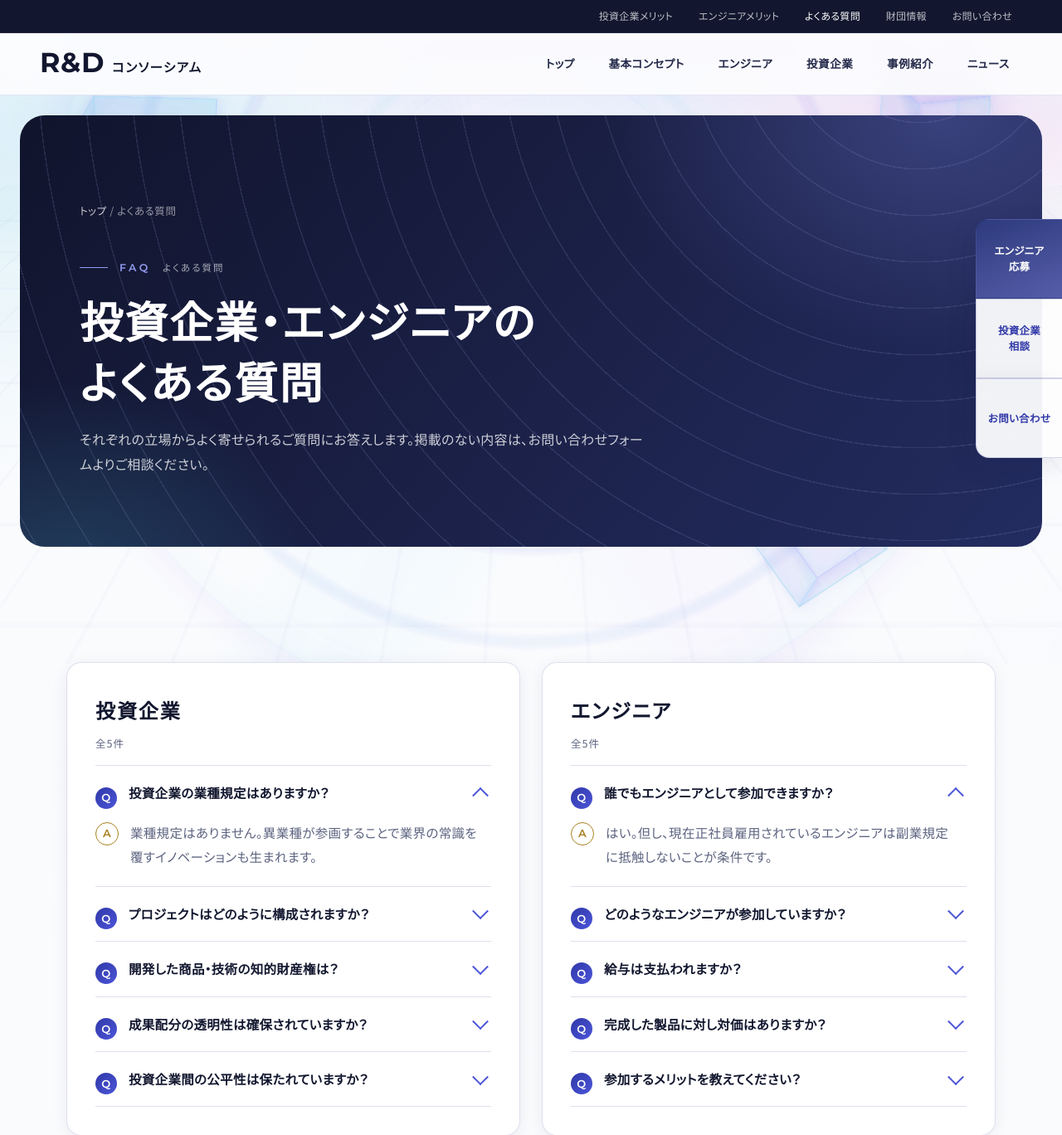
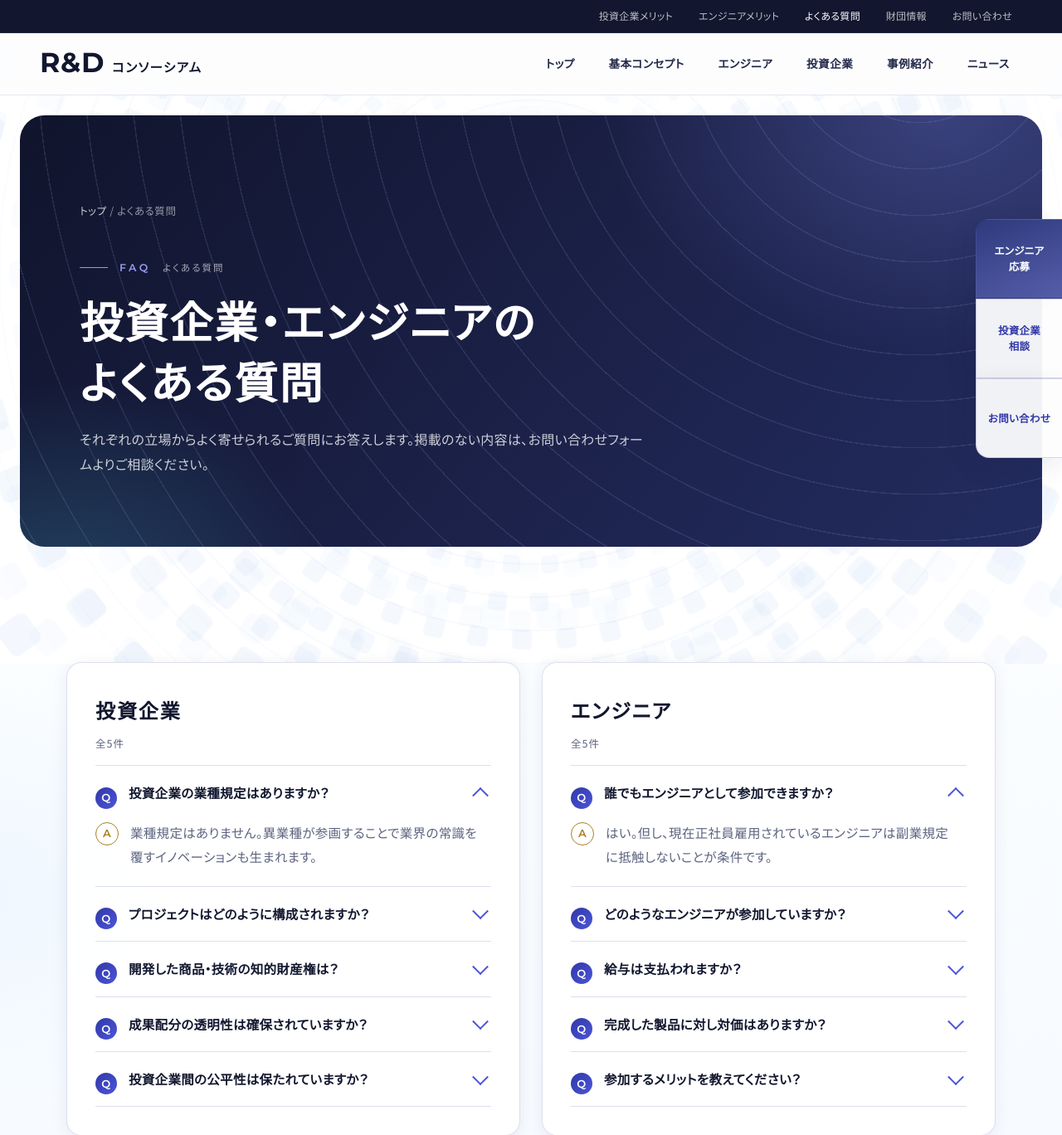
Before and after one commit to aboshiDaisuke/rd-consortium-lp-v2, a PHP site: page /rd-renewal/faq.html in a window 1280 px wide. Shown: the top 1368 px of the page at 83% size. Run offline with PHP 8.4, Linux system fonts and the light colour scheme.

Commit message:
背景をHAL風の氷の渦に変更し吸い込みアニメを追加
モザイクタイルが中心へ流れる演出にし、浮遊図形は削除して渦に集中。

```diff
--- a/rd-renewal/styles.css
+++ b/rd-renewal/styles.css
@@ -45,11 +45,11 @@ body {
   letter-spacing: 0.02em;
   line-break: strict;
   font-feature-settings: "palt";
+  /* HAL風: 白基調 + 氷色の薄い光（渦背景が透ける） */
   background:
-    radial-gradient(1000px 480px at 78% -60px, rgba(118, 70, 235, 0.10), transparent 68%),
-    radial-gradient(900px 520px at -80px 280px, rgba(79, 195, 221, 0.10), transparent 62%),
-    radial-gradient(700px 400px at 100% 70%, rgba(21, 94, 232, 0.05), transparent 55%),
-    linear-gradient(180deg, #f4f6fb 0%, #fafbfd 420px, #fcfcfe 100%);
+    radial-gradient(900px 480px at 80% -40px, rgba(189, 214, 245, 0.45), transparent 65%),
+    radial-gradient(700px 420px at -60px 40%, rgba(237, 246, 255, 0.9), transparent 60%),
+    linear-gradient(180deg, #ffffff 0%, #f7fbff 50%, #ffffff 100%);
   overflow-x: clip;
 }
 
@@ -83,178 +83,175 @@ select:focus-visible, textarea:focus-visible, summary:focus-visible {
 main, .site-footer { position: relative; z-index: 1; }
 
 /* ============================================================
-   モーション背景 — 近未来グリッド + ホログラムリング + ネオンキューブ
+   モーション背景 — HAL風「氷の渦」+ ガラスワイヤーフレーム
+   参考: https://www.hal.ac.jp/nagoya
    ============================================================ */
 .motion-bg {
-  position: fixed; inset: 0; z-index: 0; pointer-events: none; overflow: hidden;
-  --fx-cyan: rgba(79, 195, 221, 0.55);
-  --fx-violet: rgba(118, 70, 235, 0.42);
-  --fx-blue: rgba(21, 94, 232, 0.38);
-  --fx-line: rgba(122, 130, 200, 0.22);
+  position: fixed;
+  inset: 0;
+  z-index: 0;
+  pointer-events: none;
+  overflow: hidden;
+  background: #ffffff;
 }
 
-/* 遠景: パースグリッド + スキャンライン + フローティングパーティクル */
-.motion-bg::before {
-  content: "";
+/* 渦モザイク（JSでSVGタイルを生成・2層で吸い込みループ） */
+.motion-vortex {
   position: absolute;
-  left: -20%;
-  right: -20%;
-  top: 28%;
-  bottom: -35%;
-  background:
-    /* 水平グリッド */
-    repeating-linear-gradient(
-      0deg,
-      transparent 0 47px,
-      var(--fx-line) 47px 48px
-    ),
-    /* 垂直グリッド */
-    repeating-linear-gradient(
-      90deg,
-      transparent 0 47px,
-      var(--fx-line) 47px 48px
-    ),
-    /* 奥行きフェード用の縦グラデは mask で */
-    radial-gradient(ellipse 70% 45% at 50% 0%, rgba(79, 195, 221, 0.12), transparent 70%),
-    radial-gradient(ellipse 50% 40% at 18% 70%, rgba(118, 70, 235, 0.10), transparent 65%),
-    radial-gradient(ellipse 45% 35% at 85% 55%, rgba(21, 94, 232, 0.10), transparent 60%);
-  background-size: 100% 100%, 100% 100%, 100% 100%, 100% 100%, 100% 100%;
-  transform: perspective(720px) rotateX(58deg) scale(1.15);
-  transform-origin: 50% 0%;
-  opacity: 0.55;
-  -webkit-mask-image: linear-gradient(180deg, rgba(0,0,0,.95) 0%, rgba(0,0,0,.55) 42%, transparent 88%);
-  mask-image: linear-gradient(180deg, rgba(0,0,0,.95) 0%, rgba(0,0,0,.55) 42%, transparent 88%);
-  animation: gridDrift 28s linear infinite;
-  will-change: background-position, opacity;
+  top: 40%;
+  left: 50%;
+  width: 240vmax;
+  height: 240vmax;
+  transform: translate(-50%, -50%);
+  background-repeat: no-repeat;
+  background-position: center;
+  background-size: contain;
+  -webkit-mask-image: radial-gradient(
+    circle at center,
+    transparent 0%,
+    transparent 5%,
+    rgba(0, 0, 0, 0.95) 22%,
+    rgba(0, 0, 0, 0.7) 48%,
+    transparent 74%
+  );
+  mask-image: radial-gradient(
+    circle at center,
+    transparent 0%,
+    transparent 5%,
+    rgba(0, 0, 0, 0.95) 22%,
+    rgba(0, 0, 0, 0.7) 48%,
+    transparent 74%
+  );
+  will-change: transform, opacity;
+  opacity: 0;
+  animation: vortexSuction 22s linear infinite;
+}
+/* 位相をずらした2層目でループの継ぎ目を消す */
+.motion-vortex--b {
+  animation-delay: -11s;
+  animation-duration: 22s;
+}
+/* 逆回転の薄い層で流れを強調 */
+.motion-vortex--c {
+  width: 200vmax;
+  height: 200vmax;
+  opacity: 0;
+  animation: vortexSuctionRev 36s linear infinite;
+  animation-delay: -6s;
 }
 
-/* 近景: オーロラ光 + スキャンビーム + 微粒子 */
-.motion-bg::after {
-  content: "";
+/* 中心へ収束する同心リング */
+.motion-flow {
   position: absolute;
-  inset: 0;
+  top: 40%;
+  left: 50%;
+  width: min(120vmax, 1400px);
+  height: min(120vmax, 1400px);
+  transform: translate(-50%, -50%);
+  border-radius: 50%;
+  pointer-events: none;
   background:
-    /* 上部ホライズンの光 */
-    radial-gradient(ellipse 90% 40% at 50% -5%, rgba(169, 161, 255, 0.22), transparent 58%),
-    radial-gradient(ellipse 55% 35% at 12% 18%, rgba(79, 195, 221, 0.16), transparent 60%),
-    radial-gradient(ellipse 50% 30% at 88% 22%, rgba(232, 50, 194, 0.08), transparent 55%),
-    /* 斜めの光筋 */
-    linear-gradient(118deg, transparent 38%, rgba(129, 220, 255, 0.07) 49%, transparent 58%),
-    linear-gradient(62deg, transparent 42%, rgba(169, 161, 255, 0.06) 52%, transparent 62%),
-    /* 微粒子 (ドット) */
-    radial-gradient(1.2px 1.2px at 12% 28%, rgba(129, 220, 255, 0.7), transparent),
-    radial-gradient(1px 1px at 28% 62%, rgba(169, 161, 255, 0.55), transparent),
-    radial-gradient(1.4px 1.4px at 44% 18%, rgba(255, 255, 255, 0.65), transparent),
-    radial-gradient(1px 1px at 58% 48%, rgba(79, 195, 221, 0.6), transparent),
-    radial-gradient(1.2px 1.2px at 72% 32%, rgba(255, 118, 229, 0.45), transparent),
-    radial-gradient(1px 1px at 86% 58%, rgba(129, 220, 255, 0.55), transparent),
-    radial-gradient(1.3px 1.3px at 18% 78%, rgba(169, 161, 255, 0.4), transparent),
-    radial-gradient(1px 1px at 66% 82%, rgba(255, 255, 255, 0.5), transparent),
-    radial-gradient(1.2px 1.2px at 92% 14%, rgba(79, 195, 221, 0.5), transparent);
-  animation: auroraShift 18s ease-in-out infinite, particleDrift 40s linear infinite;
-  opacity: 0.9;
+    repeating-radial-gradient(
+      circle at center,
+      transparent 0 38px,
+      rgba(169, 198, 235, 0.18) 38px 40px
+    );
+  -webkit-mask-image: radial-gradient(circle at center, transparent 0 8%, #000 18% 55%, transparent 78%);
+  mask-image: radial-gradient(circle at center, transparent 0 8%, #000 18% 55%, transparent 78%);
+  animation: flowIn 8s linear infinite;
+  will-change: transform, opacity;
+  opacity: 0.55;
+}
+.motion-flow--b {
+  animation-delay: -4s;
+  animation-duration: 8s;
+  opacity: 0.4;
 }
 
-/* ホログラム同心リング */
+/* 中心の吸い込みグロー */
+.motion-core {
+  position: absolute;
+  top: 40%;
+  left: 50%;
+  width: min(42vw, 420px);
+  height: min(42vw, 420px);
+  transform: translate(-50%, -50%);
+  border-radius: 50%;
+  background:
+    radial-gradient(circle, rgba(255, 255, 255, 0.95) 0 18%, rgba(237, 246, 255, 0.55) 32%, rgba(189, 214, 245, 0.18) 52%, transparent 72%);
+  animation: corePulse 5.5s ease-in-out infinite;
+  pointer-events: none;
+}
+
+/* 旧HTMLフォールバック用（JS未実行時） */
 .motion-tunnel {
   position: absolute;
+  top: 40%;
   left: 50%;
-  top: 36%;
-  width: min(92vmax, 1100px);
-  aspect-ratio: 1;
+  width: 180vmax;
+  height: 180vmax;
+  transform: translate(-50%, -50%);
   border-radius: 50%;
-  transform: translate(-50%, -50%);
   background:
-    radial-gradient(circle, transparent 0 28%, rgba(79, 195, 221, 0.06) 29% 30%, transparent 31% 44%, rgba(118, 70, 235, 0.07) 45% 46%, transparent 47% 58%, rgba(21, 94, 232, 0.06) 59% 60%, transparent 61%),
-    radial-gradient(circle at 50% 50%, rgba(255, 255, 255, 0.55) 0 6%, rgba(237, 246, 255, 0.28) 10% 18%, transparent 36%);
-  box-shadow:
-    0 0 0 1px rgba(129, 220, 255, 0.12),
-    0 0 60px rgba(118, 70, 235, 0.08),
-    inset 0 0 80px rgba(79, 195, 221, 0.05);
-  opacity: 0.75;
-  will-change: transform, opacity;
-  animation: tunnelPulse 14s ease-in-out infinite, ringRotate 80s linear infinite;
+    repeating-radial-gradient(
+      circle at center,
+      rgba(189, 214, 245, 0.35) 0 2px,
+      transparent 2px 26px
+    );
+  -webkit-mask-image: radial-gradient(circle at center, transparent 0 6%, #000 20% 55%, transparent 78%);
+  mask-image: radial-gradient(circle at center, transparent 0 6%, #000 20% 55%, transparent 78%);
+  animation: vortexSuction 28s linear infinite;
+  opacity: 0.5;
 }
 .motion-tunnel::before,
-.motion-tunnel::after {
-  content: "";
-  position: absolute;
-  inset: 18%;
-  border-radius: 50%;
-  border: 1px solid rgba(129, 220, 255, 0.18);
-  box-shadow: 0 0 24px rgba(79, 195, 221, 0.08);
-  animation: ringPulse 8s ease-in-out infinite;
+.motion-tunnel::after { content: none; display: none; }
+
+/* 旧ワイヤーキューブ／浮遊図形は使わない */
+.wire,
+.motion-shapes,
+.motion-shape { display: none !important; }
+
+/* 外周→中心へ回転しながら縮小（吸い込み） */
+@keyframes vortexSuction {
+  0% {
+    transform: translate(-50%, -50%) rotate(0deg) scale(1.55);
+    opacity: 0;
   }
-.motion-tunnel::after {
-  inset: 32%;
-  border-color: rgba(169, 161, 255, 0.2);
-  animation-delay: -2.5s;
-  animation-duration: 10s;
+  12% { opacity: 0.92; }
+  88% { opacity: 0.75; }
+  100% {
+    transform: translate(-50%, -50%) rotate(270deg) scale(0.42);
+    opacity: 0;
   }
-
-/* ワイヤーフレーム・キューブ（ネオンガラス） */
-.wire {
-  position: absolute;
-  perspective: 1000px;
-  pointer-events: none;
-  opacity: 0.55;
-  filter: drop-shadow(0 0 12px rgba(79, 195, 221, 0.25));
 }
-.wire-a { --s: 78px; width: 156px; height: 156px; left: 8%; top: 18%; }
-.wire-b { --s: 50px; width: 100px; height: 100px; right: 8%; top: 14%; }
-.wire-c { --s: 62px; width: 124px; height: 124px; right: 18%; bottom: 12%; }
-.cube { position: absolute; inset: 0; transform-style: preserve-3d; will-change: transform; }
-.wire-a .cube { animation: spinA 28s linear infinite, floatY 9s ease-in-out infinite; }
-.wire-b .cube { animation: spinB 36s linear infinite, floatY 11s ease-in-out infinite reverse; }
-.wire-c .cube { animation: spinC 32s linear infinite, floatY 10s ease-in-out infinite; }
-.cube .f {
-  position: absolute; inset: 0;
-  border: 1.5px solid rgba(129, 220, 255, 0.45);
-  background:
-    linear-gradient(135deg, rgba(79, 195, 221, 0.08), rgba(118, 70, 235, 0.06) 50%, rgba(21, 94, 232, 0.04));
-  box-shadow:
-    inset 0 0 22px rgba(129, 220, 255, 0.12),
-    0 0 18px rgba(118, 70, 235, 0.1);
-  backdrop-filter: blur(0.5px);
+@keyframes vortexSuctionRev {
+  0% {
+    transform: translate(-50%, -50%) rotate(0deg) scale(1.35);
+    opacity: 0;
   }
-.cube .f1 { transform: rotateY(0deg)   translateZ(var(--s)); }
-.cube .f2 { transform: rotateY(180deg) translateZ(var(--s)); }
-.cube .f3 { transform: rotateY(90deg)  translateZ(var(--s)); }
-.cube .f4 { transform: rotateY(-90deg) translateZ(var(--s)); }
-.cube .f5 { transform: rotateX(90deg)  translateZ(var(--s)); border-color: rgba(169, 161, 255, 0.5); }
-.cube .f6 { transform: rotateX(-90deg) translateZ(var(--s)); border-color: rgba(79, 195, 221, 0.55); }
-
-@keyframes gridDrift {
-  0% { background-position: 0 0, 0 0, 0 0, 0 0, 0 0; }
-  100% { background-position: 0 96px, 48px 0, 0 0, 0 0, 0 0; }
+  15% { opacity: 0.45; }
+  85% { opacity: 0.35; }
+  100% {
+    transform: translate(-50%, -50%) rotate(-200deg) scale(0.5);
+    opacity: 0;
   }
-@keyframes auroraShift {
-  0%, 100% { opacity: 0.78; filter: hue-rotate(0deg); }
-  50% { opacity: 0.95; filter: hue-rotate(12deg); }
 }
-@keyframes particleDrift {
-  0% { background-position: 0 0, 0 0, 0 0, 0 0, 0 0, 0 0, 0 0, 0 0, 0 0, 0 0, 0 0, 0 0, 0 0, 0 0; }
-  100% { background-position: 0 0, 0 0, 0 0, 0 0, 0 0, 12px -28px, -18px 22px, 8px -40px, -10px 16px, 20px -12px, -14px 30px, 6px -20px, -22px 14px, 16px -8px; }
+/* 同心円が中心へ収束 */
+@keyframes flowIn {
+  0% {
+    transform: translate(-50%, -50%) scale(1.35) rotate(0deg);
+    opacity: 0;
   }
-@keyframes tunnelPulse {
-  0%, 100% { transform: translate(-50%, -50%) scale(0.96); opacity: 0.62; }
-  50% { transform: translate(-50%, -50%) scale(1.05); opacity: 0.88; }
+  18% { opacity: 0.6; }
+  100% {
+    transform: translate(-50%, -50%) scale(0.28) rotate(40deg);
+    opacity: 0;
   }
-@keyframes ringRotate {
-  to { filter: hue-rotate(25deg); }
 }
-@keyframes ringPulse {
-  0%, 100% { transform: scale(1); opacity: 0.55; }
-  50% { transform: scale(1.06); opacity: 0.9; }
+@keyframes corePulse {
+  0%, 100% { transform: translate(-50%, -50%) scale(0.92); opacity: 0.7; }
+  50% { transform: translate(-50%, -50%) scale(1.08); opacity: 1; }
 }
-@keyframes floatY {
-  0%, 100% { translate: 0 0; }
-  50% { translate: 0 -14px; }
-}
-@keyframes spinA { 0% { transform: rotateX(-22deg) rotateY(0deg); } 100% { transform: rotateX(-22deg) rotateY(360deg); } }
-@keyframes spinB { 0% { transform: rotateX(12deg) rotateY(0deg) rotateZ(8deg); } 100% { transform: rotateX(12deg) rotateY(360deg) rotateZ(8deg); } }
-@keyframes spinC { 0% { transform: rotateZ(0deg) rotateX(0deg) rotateY(18deg); } 100% { transform: rotateZ(180deg) rotateX(360deg) rotateY(18deg); } }
-
 /* ===== グラデーション強調文字 ===== */
 .grad-text {
   background-image: linear-gradient(105deg, var(--blue) 0%, var(--violet) 52%, var(--magenta) 100%);
```
Also changed, not shown: other parts of rd-renewal/styles.css (+12 -10 lines), rd-renewal/script.js (+74 -25 lines). Lines whose indentation alone changed are shown as unchanged.
